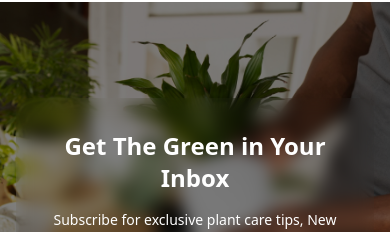
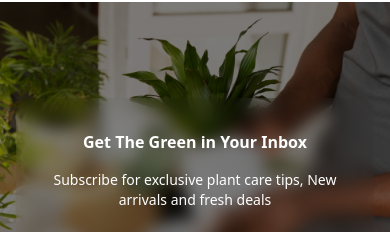
Before and after one commit to Nacho1499/green-nest, a Next.js app: page / in a window 390 px wide. Shown: the part 3960-4192 px from the top of the page. Built offline with nearby package versions, Linux system fonts and the light colour scheme.

Commit message:
greneral

```diff
--- a/app/components/Inbox.tsx
+++ b/app/components/Inbox.tsx
@@ -11,7 +11,7 @@ function Inbox() {
 
       <div className=" relative z-10 p-4 flex justify-center items-center text-center gap-8">
         <div className="backdrop-blur px-8 py-8 rounded-xl">
-          <h1 className="text-white font-bold text-2xl text-center lg:text-3xl ">
+          <h1 className="text-white font-bold sm:text-2xl text-center lg:text-3xl ">
             Get The Green in Your Inbox
           </h1>
           <p className="text-white text-center text-sm max-w-sm mt-4 ">
```
